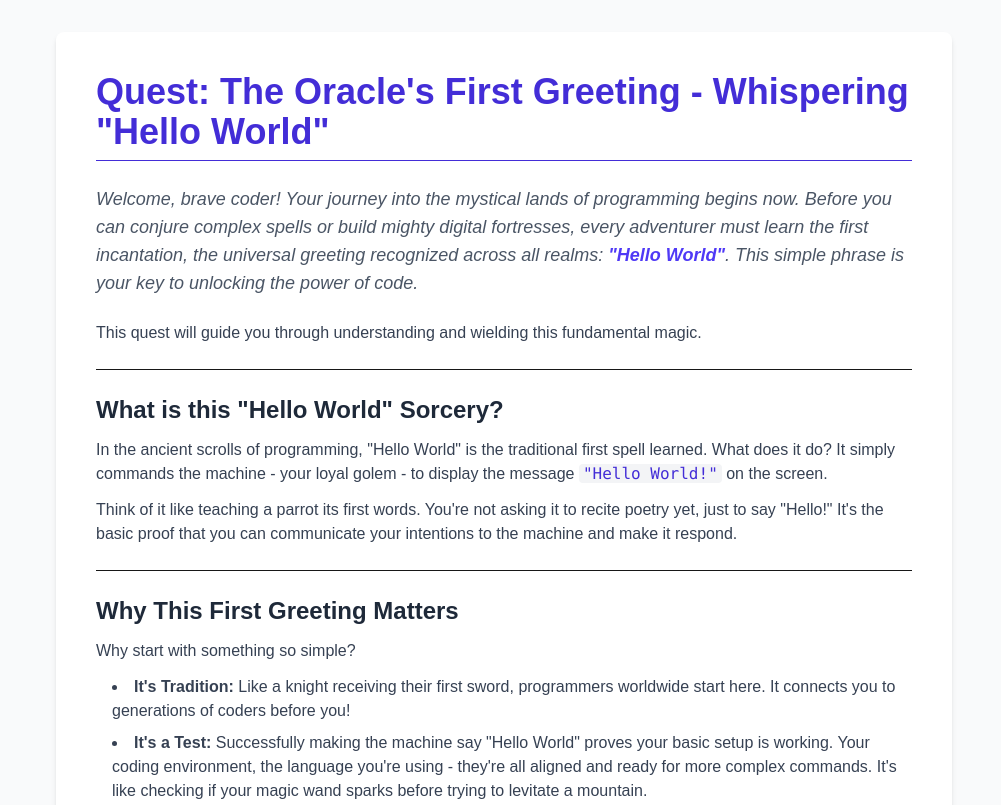
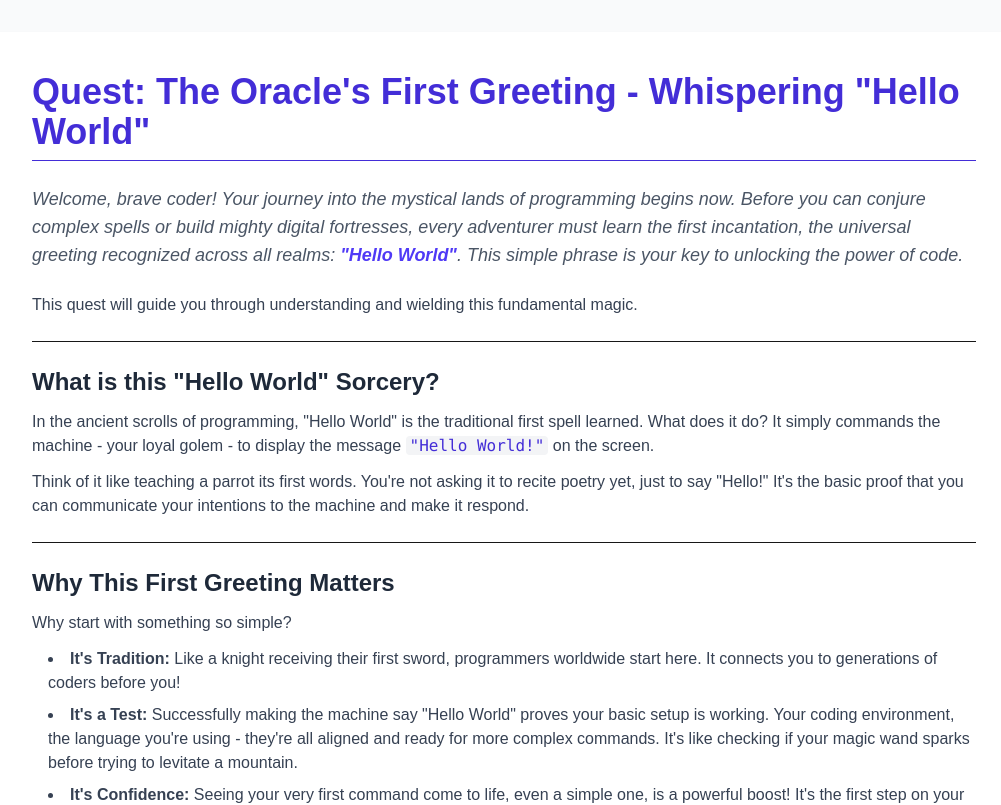
Before and after one commit to Eric-Zhang-Developer/Intro-SWE-Term-Project, a Next.js app: page /tutorial-hello-world in a window 1280 px wide. Shown: the top 805 px of the page, without its empty margins (136-1137 px from the left). Built offline with nearby package versions, Linux system fonts and the light colour scheme.

Commit message:
style: adjust container max width

```diff
--- a/src/app/tutorial-hello-world/page.tsx
+++ b/src/app/tutorial-hello-world/page.tsx
@@ -1,16 +1,12 @@
 export default function TutorialHelloWorld() {
   return (
     <div className="min-h-screen bg-gray-50 p-8">
-      {" "}
-      {/* Basic page styling */}
-      <article className="max-w-4xl mx-auto bg-white p-6 md:p-10 rounded-lg shadow-md space-y-6">
-        {" "}
-        {/* Container */}
+      <article className="max-w-5xl mx-auto bg-white p-6 md:p-10 rounded-lg shadow-md space-y-6">
         {/* Quest Title */}
         <h1 className="text-3xl md:text-4xl font-bold text-indigo-700 border-b pb-2 mb-6">
           Quest: The Oracle&apos;s First Greeting - Whispering &quot;Hello World&quot;
         </h1>
-        {/* Flavor Text / Introduction */}
+        {/* Flavor Text*/}
         <p className="text-lg italic text-gray-600">
           Welcome, brave coder! Your journey into the mystical lands of programming begins now.
           Before you can conjure complex spells or build mighty digital fortresses, every adventurer
@@ -21,6 +17,7 @@ export default function TutorialHelloWorld() {
         <p className="text-gray-700">
           This quest will guide you through understanding and wielding this fundamental magic.
         </p>
+
         <hr className="my-6" />
         {/* Section 1 */}
         <section className="space-y-3">
@@ -42,6 +39,7 @@ export default function TutorialHelloWorld() {
             communicate your intentions to the machine and make it respond.
           </p>
         </section>
+
         <hr className="my-6" />
         {/* Section 2 */}
         <section className="space-y-3">
```
